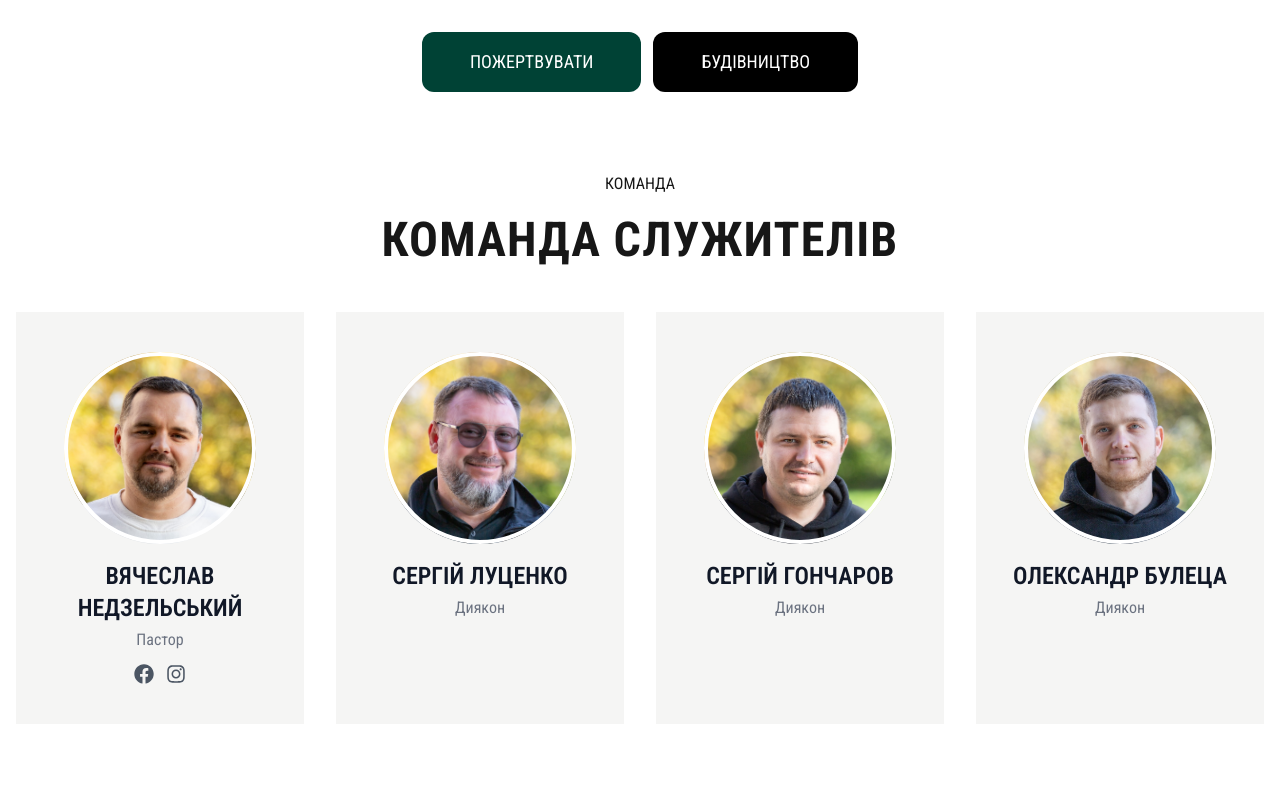
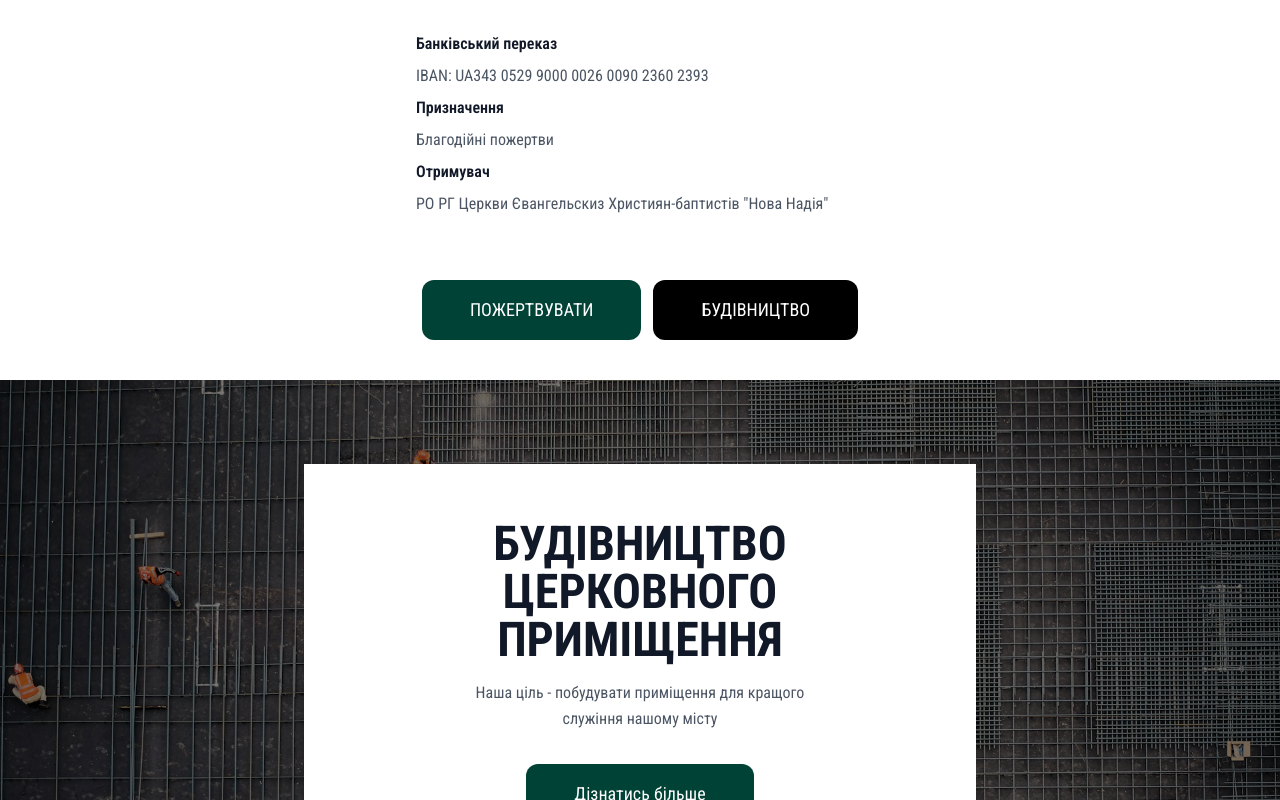
Before and after one commit to media-newhope/newhope.uz.ua, a Next.js app: page / in a window 1280 px wide. Shown: the part 3200-4000 px from the top of the page. Before the commit the page ends 3964 px from the top, so only its background shows below. Built offline with nearby package versions, Linux system fonts and the light colour scheme.

Commit message:
create building section

```diff
--- a/app/page.tsx
+++ b/app/page.tsx
@@ -5,6 +5,7 @@ import { ServicesSection } from "@/app/sections/services/Services.section";
 import { JoinSection } from "@/app/sections/join/Join.section";
 import { GivingSection } from "@/app/sections/giving/Giving.section";
 import { TeamSection } from "@/app/sections/team/Team.section";
+import { BuildingSection } from "@/app/sections/building/Building.section";
 
 export default function Home() {
   return (
@@ -20,6 +21,7 @@ export default function Home() {
       <ServicesSection />
       <JoinSection />
       <GivingSection />
+      <BuildingSection />
       <TeamSection />
     </>
   );
--- /dev/null
+++ b/app/sections/building/Building.section.tsx
@@ -0,0 +1,40 @@
+import { Section } from "@/app/components/Section/Section";
+import { Button } from "@/app/components/Button/Button";
+
+export function BuildingSection() {
+  return (
+    <Section className="relative min-h-[600px] flex items-center justify-center">
+      {/* Background Image */}
+      <div
+        className="absolute inset-0 z-0"
+        style={{
+          backgroundImage: 'url("/images/constraint.jpg")',
+          backgroundSize: "cover",
+          backgroundPosition: "center",
+          backgroundRepeat: "no-repeat",
+        }}
+      >
+        <div className="absolute inset-0 bg-black/50"></div>
+      </div>
+
+      <div className="relative z-10 max-w-2xl mx-auto">
+        <div className="bg-white p-8 md:p-14 shadow-xl border-b-[16px] border-secondary-500">
+          {/* Title */}
+          <h2 className="text-2xl uppercase md:text-5xl font-bold text-center text-gray-900 mb-4">
+            Будівництво церковного приміщення
+          </h2>
+
+          {/* Description */}
+          <p className="text-gray-600 text-center mb-8 text-md leading-relaxed max-w-sm m-auto">
+            Наша ціль - побудувати приміщення для кращого служіння нашому місту
+          </p>
+
+          {/* CTA Button */}
+          <div className="flex justify-center">
+            <Button>Дізнатись більше</Button>
+          </div>
+        </div>
+      </div>
+    </Section>
+  );
+}
--- a/app/sections/giving/Giving.section.tsx
+++ b/app/sections/giving/Giving.section.tsx
@@ -11,6 +11,20 @@ export function GivingSection() {
         для дітей, підлітків і бездомних. Приєднуйтесь до нас, щоб вливати на
         життя оточуючих.
       </p>
+      <div className="mb-16 max-w-md m-auto">
+        <h3 className="font-semibold text-gray-900 mb-2">
+          Банківський переказ
+        </h3>
+        <p className="text-gray-600 mb-2">
+          IBAN: UA343 0529 9000 0026 0090 2360 2393
+        </p>
+        <h3 className="font-semibold text-gray-900 mb-2">Призначення</h3>
+        <p className="text-gray-600 mb-2">Благодійні пожертви</p>
+        <h3 className="font-semibold text-gray-900 mb-2">Отримувач</h3>
+        <p className="text-gray-600 mb-2">
+          РО РГ Церкви Євангельскиз Християн-баптистів "Нова Надія"
+        </p>
+      </div>
       <div className="flex justify-center gap-3">
         <Button>ПОЖЕРТВУВАТИ</Button>
         <Button color="black">БУДІВНИЦТВО</Button>
--- a/app/sections/team/TeamMember.tsx
+++ b/app/sections/team/TeamMember.tsx
@@ -1,4 +1,5 @@
 import type { IconType } from "react-icons";
+import Image from "next/image";
 
 export const TeamMember = ({
   image,
@@ -14,10 +15,10 @@ export const TeamMember = ({
   return (
     <div className="flex flex-col items-center bg-stone-100 py-10 px-6">
       {/* Photo with circular border */}
-      <div className="relative w-48 h-48 mb-4">
-        <div className="absolute inset-0 rounded-full border-4 border-white"></div>
-        <img
+      <div className="relative w-48 h-48 mb-4 rounded-full border-4 border-white">
+        <Image
           src={image}
+          fill
           alt={name}
           className="w-full h-full object-cover rounded-full"
         />
```
Also changed, not shown: public/images/constraint.jpg (added).
